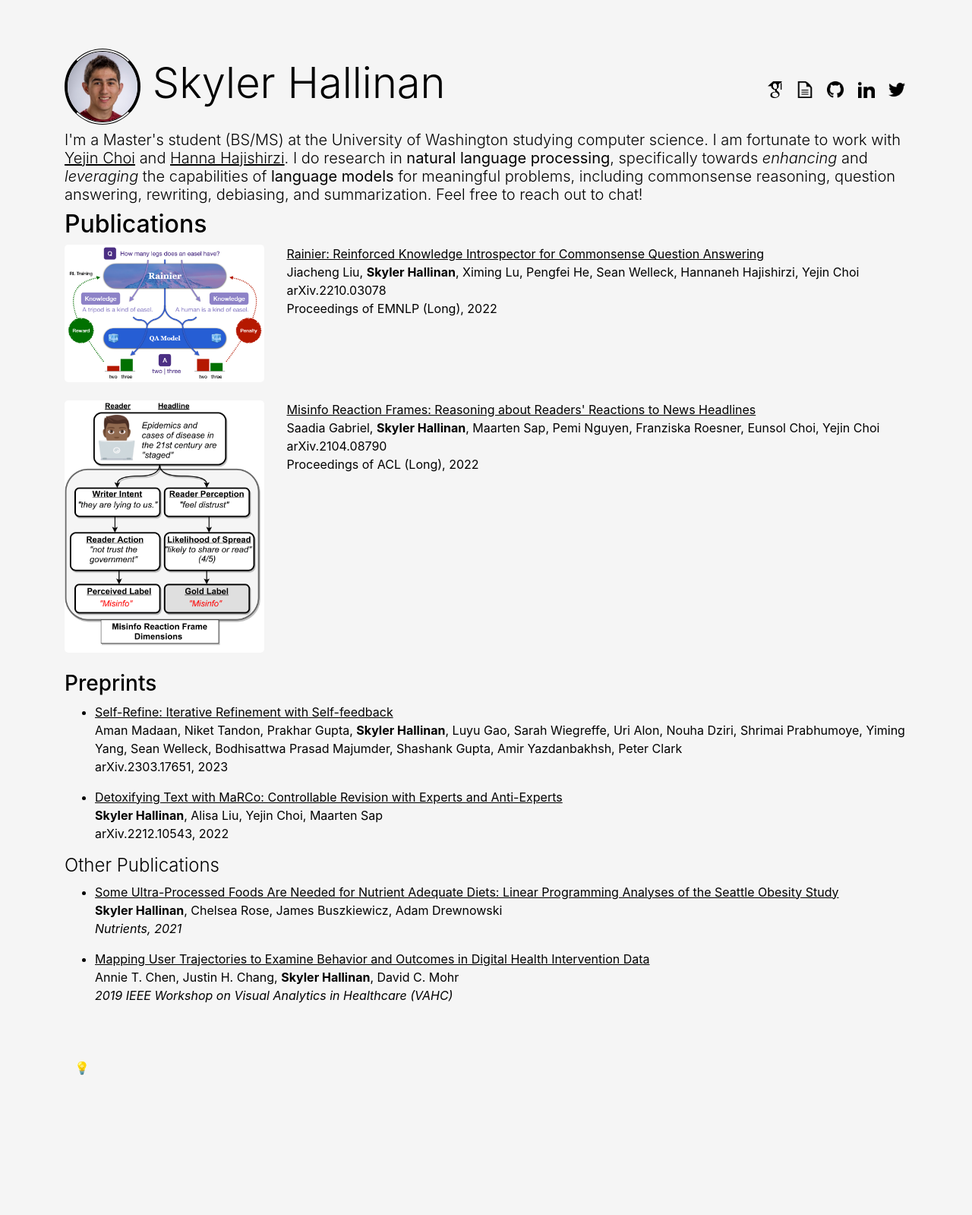
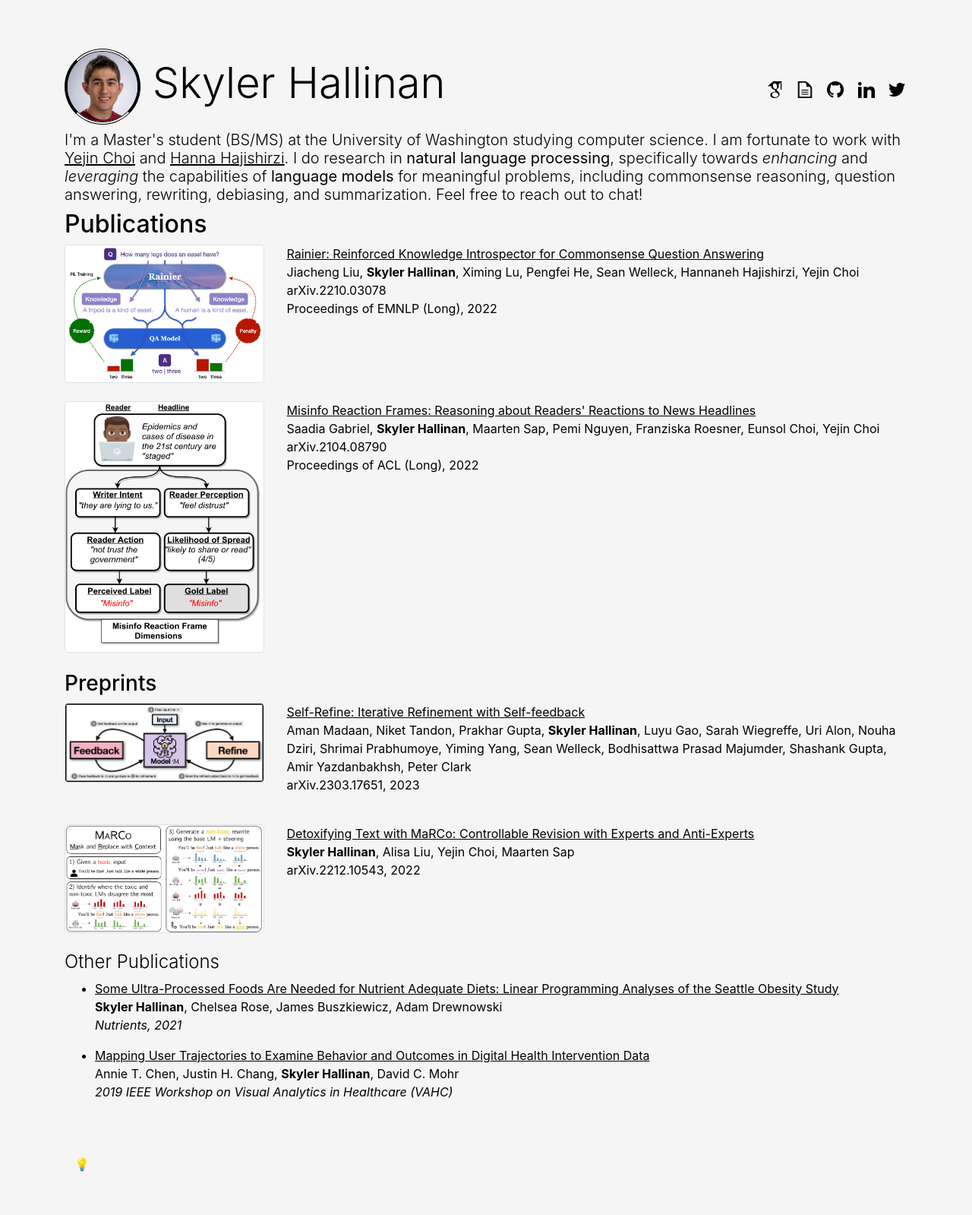
Before and after one commit to shallinan1/shallinan1.github.io, a Jekyll site: the page index.html, which Jekyll copies as it is, in a window 1280 px wide. Shown: the whole page at 76% size. Built offline with Jekyll 4.4.1, drawn with Linux system fonts in a browser that asks for light colours; before the commit the page ends 1472 px from its top, so only the background shows below that.

Commit message:
Update index.html

```diff
--- a/index.html
+++ b/index.html
@@ -64,7 +64,7 @@
             <h2>Publications</h2>
             <div class="row mb-4">
               <div class="col-8 col-md-3 no-padding-left">
-                <img src="assets/pictures/rainier.png" class ="rounded-lg img-fluid ">
+                <img src="assets/pictures/rainier.png" class ="rounded-lg img-fluid border">
               </div>
               <div class="col-md-9 no-padding">
                 <a class = "light" href="https://arxiv.org/abs/2210.03078">Rainier: Reinforced Knowledge Introspector for Commonsense Question Answering</a>
@@ -75,7 +75,7 @@
             </div>
             <div class="row mb-4">
               <div class="col-md-3 no-padding-left">
-                <img src="assets/pictures/mrf.png" class ="rounded-lg img-fluid ">
+                <img src="assets/pictures/mrf.png" class ="rounded-lg img-fluid border">
               </div>
               <div class="col-md-9">
                 <a class = "light" href="https://arxiv.org/abs/2104.08790">Misinfo Reaction Frames: Reasoning about Readers' Reactions to News Headlines</a>
@@ -110,24 +110,30 @@
             <h3>
                Preprints
             </h3>
-            <ul>
-               <li>
+            <div class="row mb-4">
+              <div class="col-md-3 no-padding-left">
+                <img src="assets/pictures/autofb.png" class ="rounded-lg img-fluid border">
+              </div>
+              <div class="col-md-9">
                   <a class = "light" href="https://arxiv.org/abs/2303.17651">Self-Refine: Iterative Refinement with Self-feedback</a>
                   <p> Aman Madaan, Niket Tandon, Prakhar Gupta, <b>Skyler Hallinan</b>, Luyu Gao, Sarah Wiegreffe,
                      Uri Alon, Nouha Dziri, Shrimai Prabhumoye, Yiming Yang, Sean Welleck, Bodhisattwa Prasad Majumder,
                      Shashank Gupta, Amir Yazdanbakhsh, Peter Clark  <br>
                      arXiv.2303.17651, 2023 <br>
                   </p>
-               </li>
-            </ul>
-            <ul>
-               <li>
+              </div>
+            </div>
+            <div class="row mb-4">
+              <div class="col-md-3 no-padding-left">
+                <img src="assets/pictures/marco.jpg" class ="rounded-lg img-fluid border">
+              </div>
+              <div class="col-md-9">
                   <a class = "light" href="https://arxiv.org/abs/2212.10543">Detoxifying Text with MaRCo: Controllable Revision with Experts and Anti-Experts</a>
                   <p> <b>Skyler Hallinan</b>, Alisa Liu, Yejin Choi, Maarten Sap <br>
                      arXiv.2212.10543, 2022 <br>
                   </p>
-               </li>
-            </ul>
+              </div>
+            </div>
          </div>
          <div class = "container">
             <h4 class = "thin">
```
